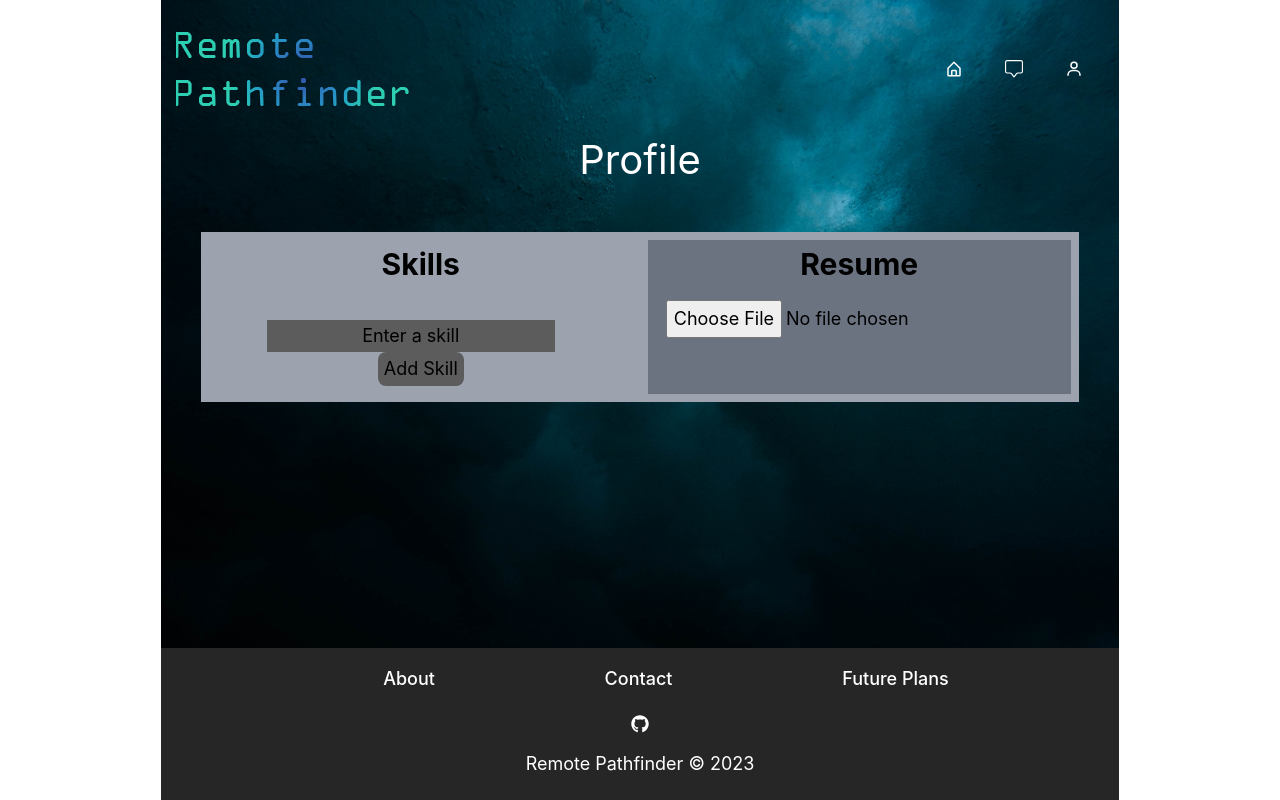
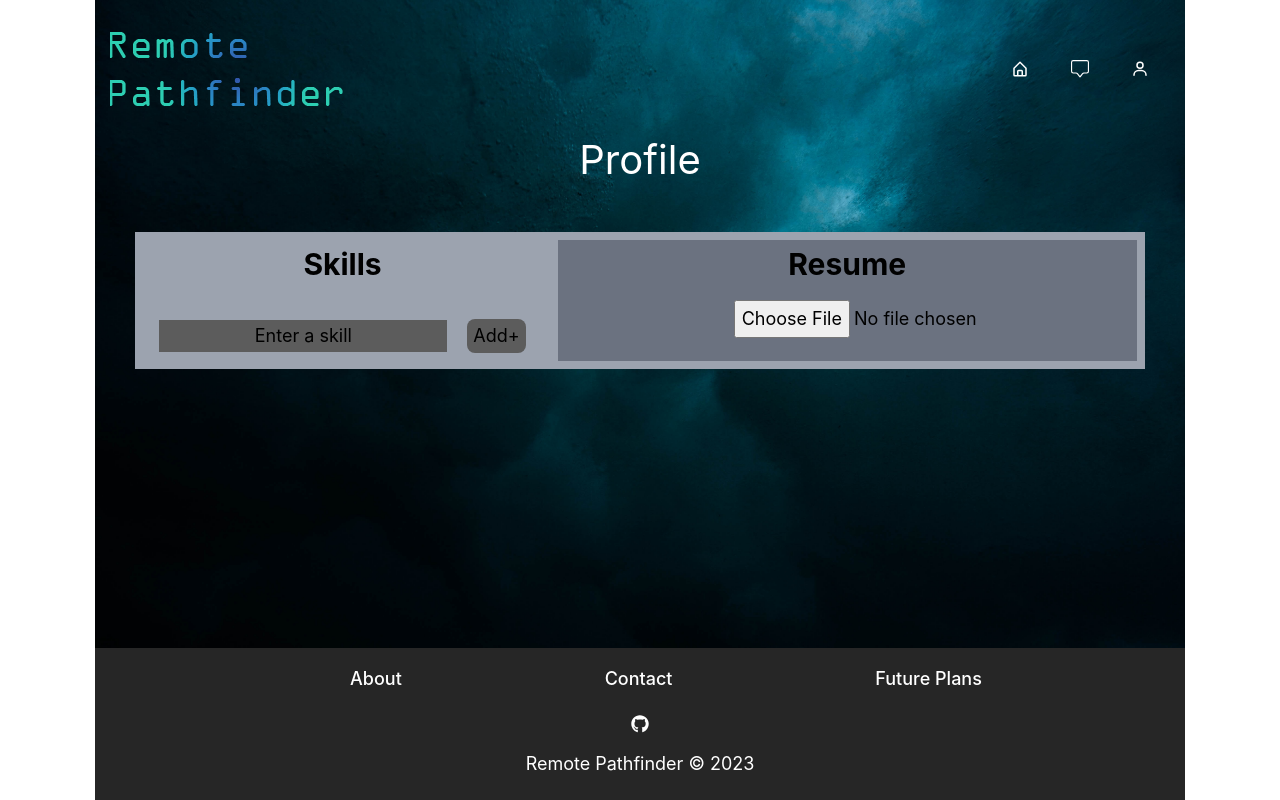
Before and after one commit to KingKonaTheFirst/Remote-Pathfinder, a React (Vite) app in the folder client/: page /profiles in a window 1280 px wide. Built offline with nearby package versions, Linux system fonts and the light colour scheme.

Commit message:
finished the profile page

```diff
--- a/client/src/index.css
+++ b/client/src/index.css
@@ -255,4 +255,6 @@ color: black;
 
 .resume {
 color: black;
+padding-left: 160px;
+
 }
--- a/client/src/pages/Profile.jsx
+++ b/client/src/pages/Profile.jsx
@@ -47,22 +47,24 @@ const Profile = () => {
                             value={inputValue}
                             onChange={(e) => setInputValue(e.target.value)}
                         />
-                        <button className='button' onClick={addSkill}>Add Skill</button>
+                        <button className='button' onClick={addSkill}>Add+</button>
                     </div>
-                    <div className="flex-1 text-center bg-gray-500 px-4 py-2 m-2">
+                    <div className="flex-1 text-black text-center bg-gray-500 px-4 py-2 m-2">
                         <h3 className='heading2 font-bold'>Resume</h3>
-                        <div className='flex justify-center' >
-                            {resume && <p>Uploaded Resume: {resume.name}</p>}
+                        {resume && (
+                            <div>
+                                <p>Uploaded Resume: {resume.name}</p>
+                                <a href={URL.createObjectURL(resume)} download={resume.name}>Download Resume</a>
+                            </div>
+                        )}
 
-                            {/* File upload input (moved under the "Resume" section) */}
+                        {/* File upload input */}
                         <input
                             className='resume'
                             type="file"
                             accept=".pdf,.doc,.docx"
                             onChange={handleFileUpload}
-                                style={{ color: 'black' }}
                         />
-                        </div>
                     </div>
                 </div>
             </div>
```
Lines whose indentation alone changed are shown as unchanged.
